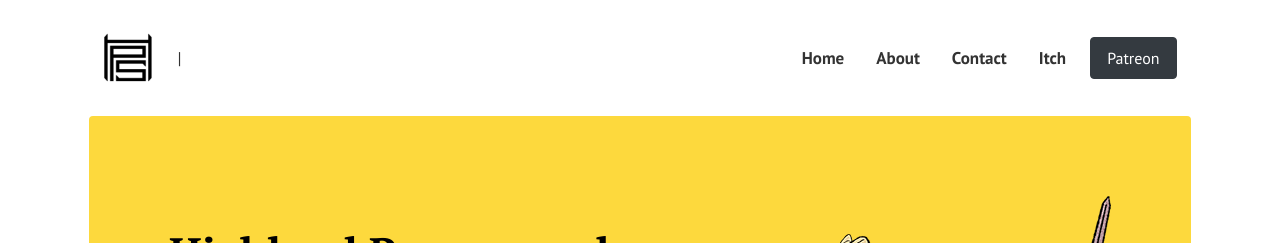
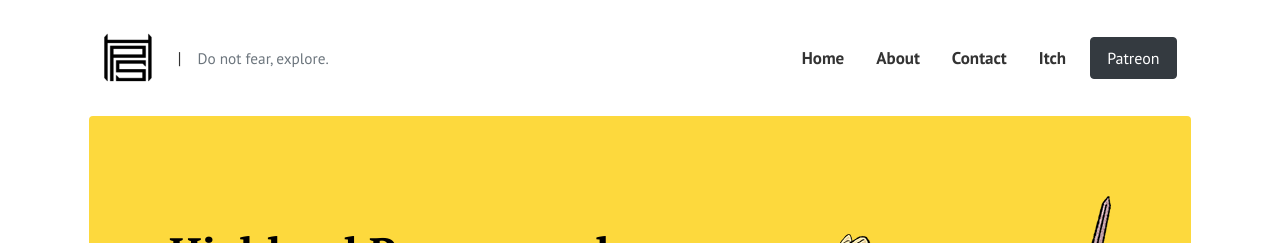
Before and after one commit to NateHPS/NateHPS.github.io, a Jekyll site: the page built from index.html, in a window 1280 px wide. Shown: the top 243 px of the page. Built offline with Jekyll 4.4.1, drawn with Linux system fonts in a browser that asks for light colours; the list of posts is cut into pages by our own code; comment, search, counter and statistics services are not loaded.

Commit message:
Update default.html

```diff
--- a/_layouts/default.html
+++ b/_layouts/default.html
@@ -45,6 +45,9 @@ gtag('config', '{{site.ganalytics}}');
           <span class="d-none d-md-inline-block">{{ site.title }}</span>
           {% endif %}
           </a> |
+          <div class="d-flex align-items-center">
+
+            <span class="ml-3 text-muted small">Do not fear, explore.</span> </div>
 
 
 
```
